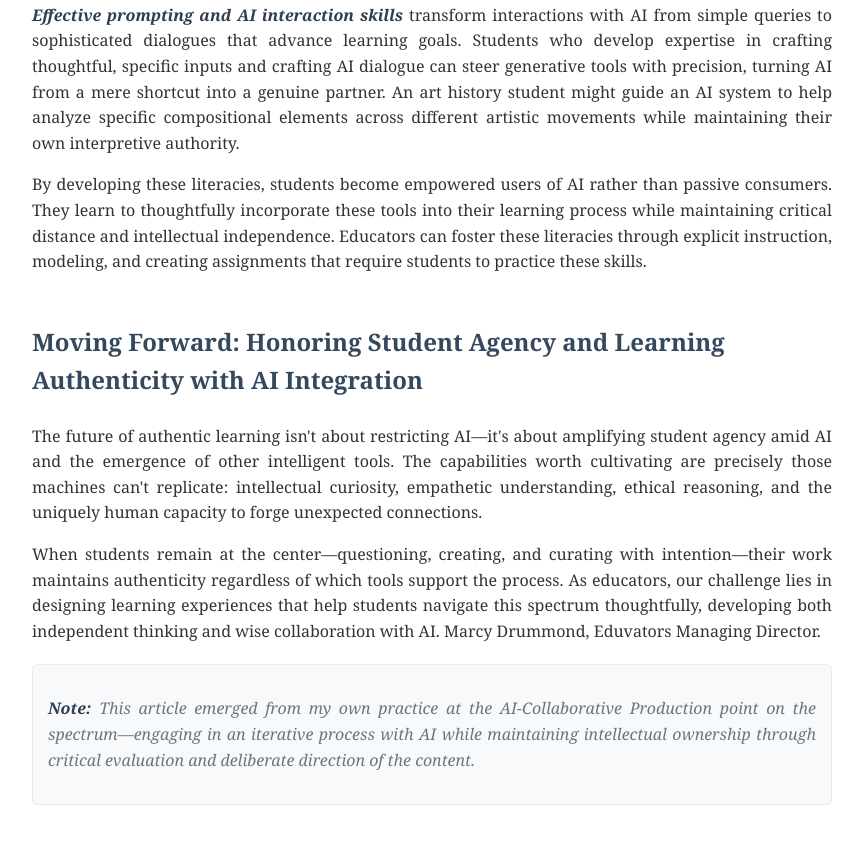
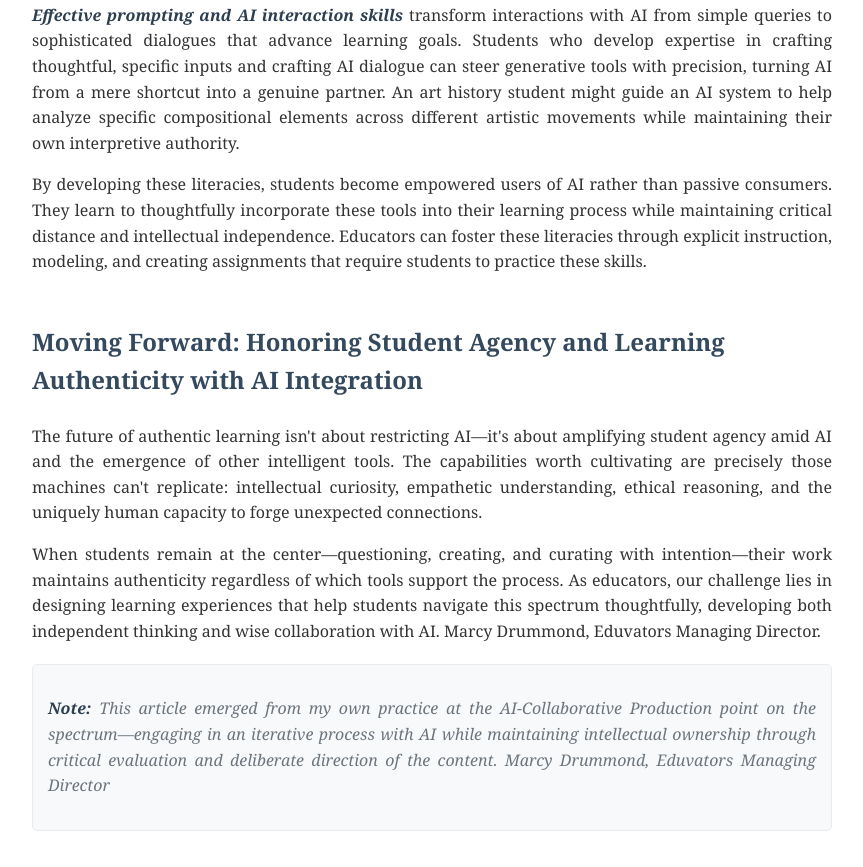
Before and after one commit to Eduvators/AuthenticLearning, a plain HTML site: page index.html in a window 1280 px wide. Shown: the part 7390-8257 px from the top of the page, without its empty margins (208-1071 px from the left). Before the commit the page ends 8235 px from the top, so only its background shows below. Drawn offline with Linux system fonts and the light colour scheme.

Commit message:
Update index.html

```diff
--- a/index.html
+++ b/index.html
@@ -278,7 +278,7 @@
             <p>When students remain at the center—questioning, creating, and curating with intention—their work maintains authenticity regardless of which tools support the process. As educators, our challenge lies in designing learning experiences that help students navigate this spectrum thoughtfully, developing both independent thinking and wise collaboration with AI. Marcy Drummond, Eduvators Managing Director.</p>
 
             <div class="note">
-                <p><strong>Note:</strong> This article emerged from my own practice at the AI-Collaborative Production point on the spectrum—engaging in an iterative process with AI while maintaining intellectual ownership through critical evaluation and deliberate direction of the content.</p>
+                <p><strong>Note:</strong> This article emerged from my own practice at the AI-Collaborative Production point on the spectrum—engaging in an iterative process with AI while maintaining intellectual ownership through critical evaluation and deliberate direction of the content. Marcy Drummond, Eduvators Managing Director</p>
             </div>
         </main>
     </article>
```
